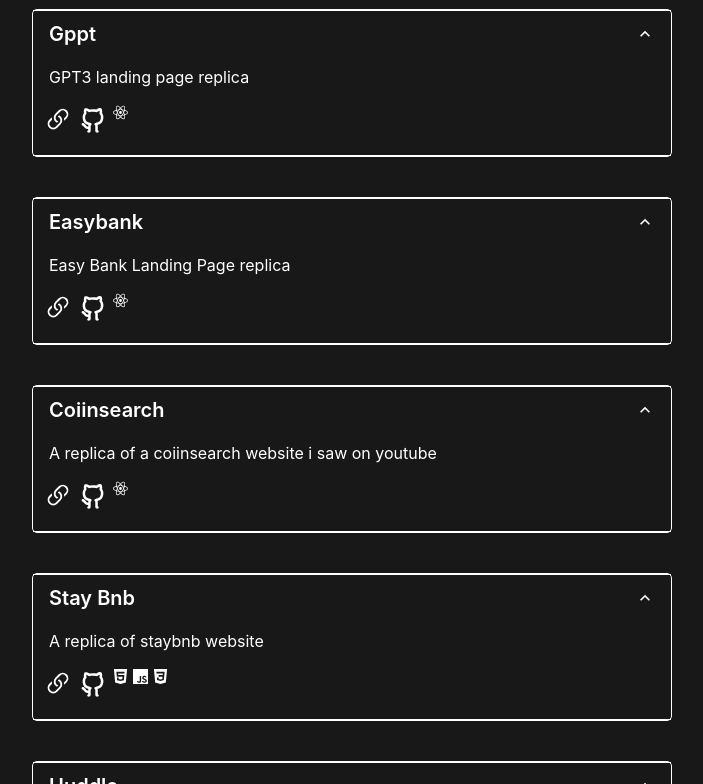
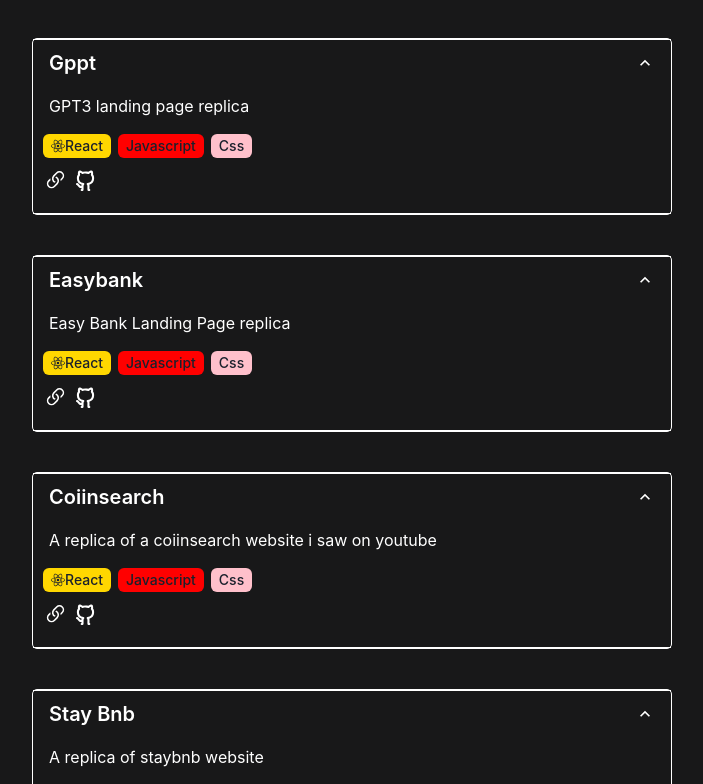
Before and after one commit to devtofunmi/myportfolio, a React (Vite) app: page / in a window 1280 px wide. Shown: the part 1076-1860 px from the top of the page, without its empty margins (288-991 px from the left). Built offline with nearby package versions, Linux system fonts and the light colour scheme.

Commit message:
add the tag

```diff
--- a/src/pages/Homepage.jsx
+++ b/src/pages/Homepage.jsx
@@ -12,6 +12,7 @@ import {
   Img,
   Center,
   Code,
+  Tag,
 } from "@chakra-ui/react";
 import React, { useState } from "react";
 import { HiMoon, HiLightBulb } from "react-icons/hi";
@@ -125,16 +126,18 @@ const Homepage = () => {
                     </AccordionButton>
                   </h2>
                   <AccordionPanel pb={4}>{data.description}</AccordionPanel>
+                  <Flex gap={"7px"} ml={"10px"} mb={"10px"}>
+                    <Tag bg={"gold"}>{data.tools} React</Tag>
+                    <Tag bg={"red"}>{data.tool} Javascript</Tag>
+                    <Tag bg={"pink"}>{data.toolss} Css</Tag>
+                  </Flex>
                   <Flex ml="10px" mb={5} gap="5px">
                     <a href={data.link} target="blank">
-                      <BsLink45Deg fontSize={30} />
+                      <BsLink45Deg fontSize={25} />
                     </a>
                     <a href={data.gitlink} target="blank">
-                      <RiGithubLine fontSize={30} />
+                      <RiGithubLine fontSize={25} />
                     </a>
-                    <Box fontSize={15}>{data.tools}</Box>
-                    <Box fontSize={15}>{data.tool}</Box>
-                    <Box fontSize={15}>{data.toolss}</Box>
                   </Flex>
                 </AccordionItem>
               </Accordion>
```
